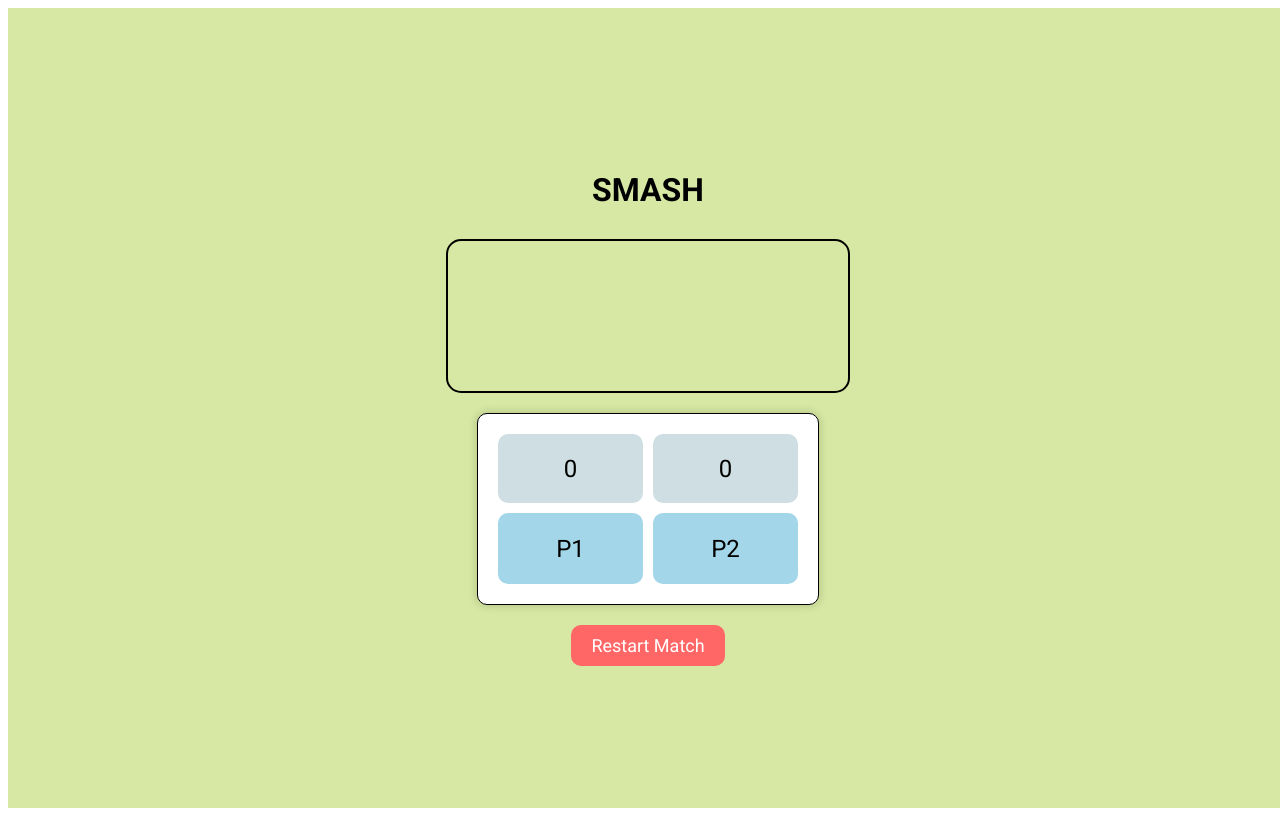
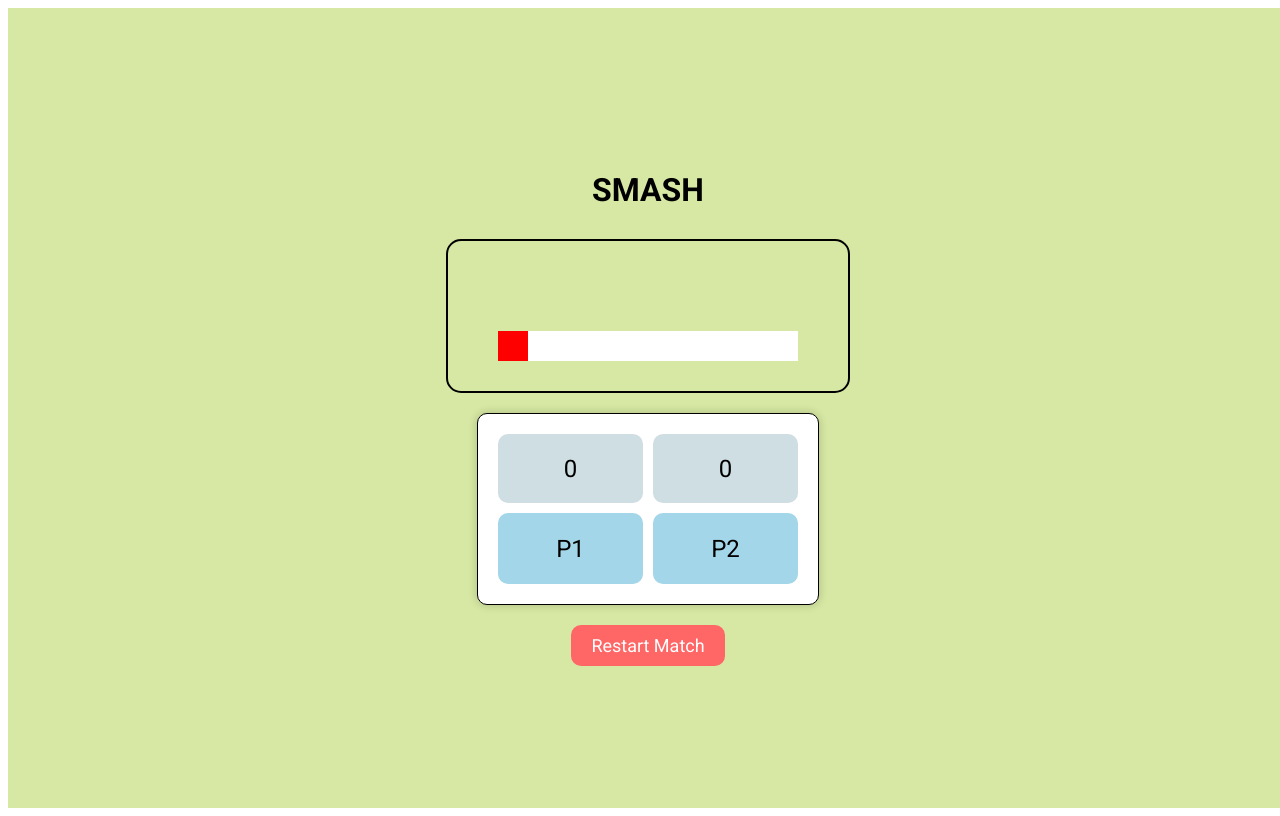
Before and after one commit to bcmfranco/smash, a Nuxt app: page / in a window 1280 px wide. Built offline with nearby package versions, Linux system fonts and the light colour scheme.

Commit message:
add ball behavior

```diff
--- a/src/pages/index.vue
+++ b/src/pages/index.vue
@@ -4,6 +4,11 @@
 
     <div id="court">
       <div id="mensenger">{{ fading_msg }}</div>
+
+      <div id="barr" :class="{ 'flex-row': player_active === 1, 'flex-row-reverse': player_active === 2 }">
+        <div id="ball"></div>
+      </div>
+
     </div>
 
     <div id="controlers">
@@ -31,6 +36,7 @@ export default {
         player_2: 0,
       },
       fading_msg: null,
+      showElement: true
     }
   },
   methods: {
@@ -206,4 +212,27 @@ h1 {
   align-items: center;
 }
 
+#barr{
+  width: 300px;
+  height: 30px;
+  background-color: white;
+  display: flex;
+}
+
+#barr #ball{
+  height: 100%;
+  width: 30px;
+  background-color: red;
+}
+
+.flex-row {
+  display: flex;
+  flex-direction: row; /* Dirección normal */
+}
+
+.flex-row-reverse {
+  display: flex;
+  flex-direction: row-reverse; /* Dirección invertida */
+}
+
 </style>
```
